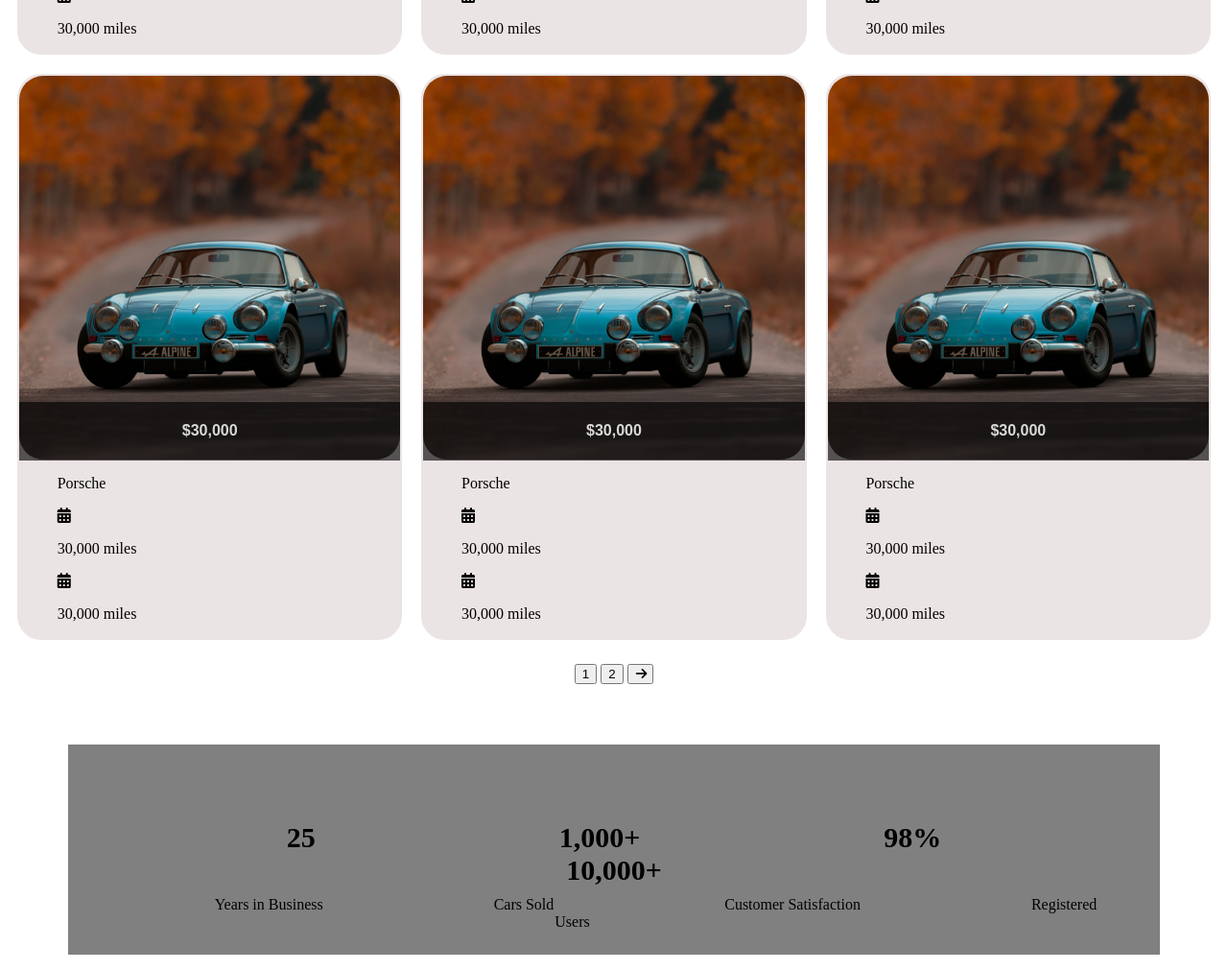
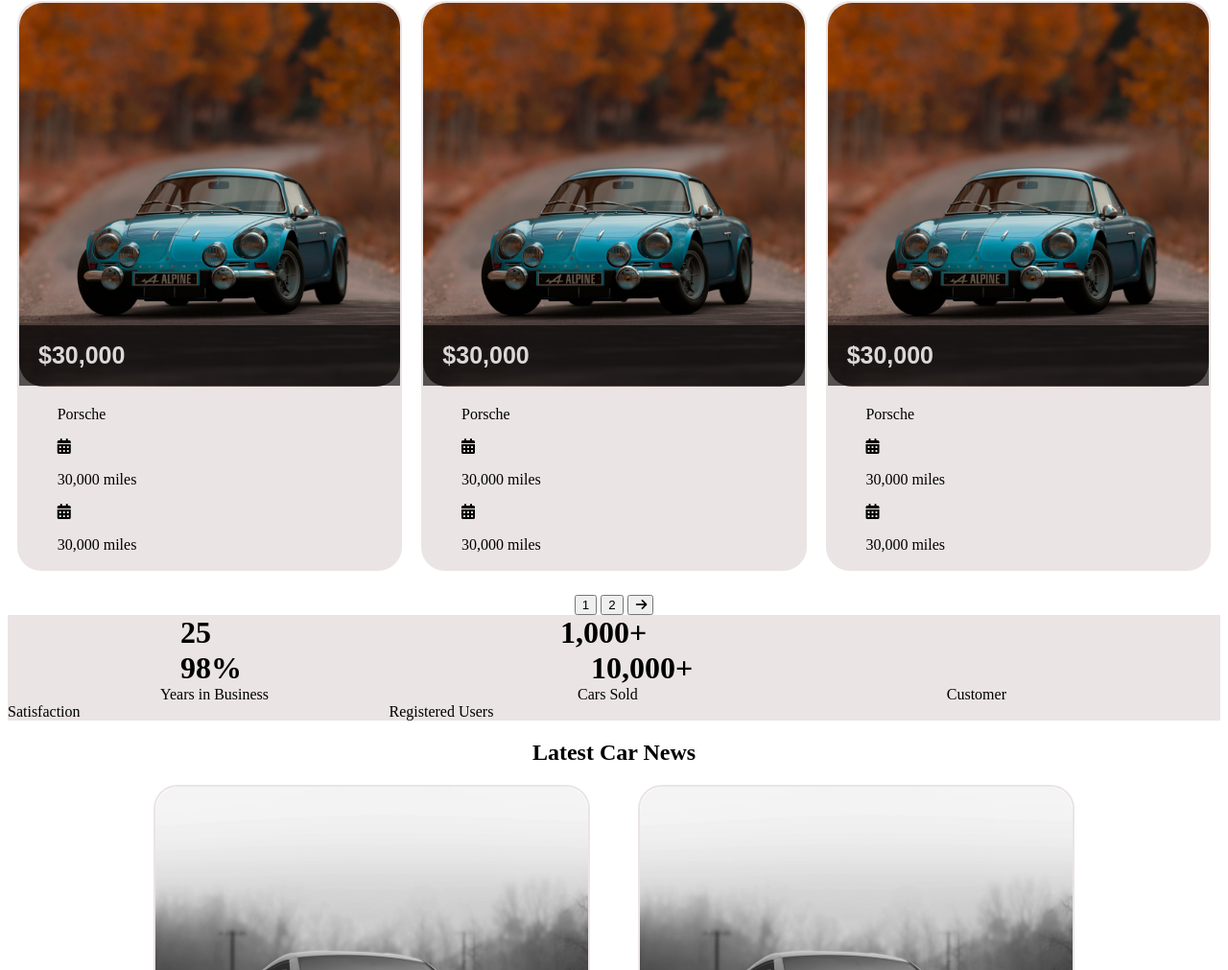
Before and after one commit to vikil94/commerce-dynamics-challenge, a website: page index.html in a window 1280 px wide. Shown: the part 1329-2340 px from the top of the page at 96% size. Drawn offline with Linux system fonts and the light colour scheme.

Commit message:
Added some media queries, still have to fix a couple of the sections

```diff
--- a/index.html
+++ b/index.html
@@ -24,7 +24,12 @@
         <li class="nav-items">BLOG</li>
         <li class="nav-items">CONTACT</li>
     </ul>
-    <img class="first-image" src="images/car1.png" alt="blackcar">
+    <div class="first-car-div">
+        <img class="first-image" src="images/car1.png" alt="blackcar">
+        <div class="car-price-div">
+            <h1 class="car-price-title">$30,000</h1>
+        </div>
+    </div>
     <form class="first-form">
         <div class="form-group">
             <select class="form-control">
@@ -56,7 +61,7 @@
         <div class="car-divs">
             <img class="car-selection-image" src="images/car2.png" alt="random-car">
             <div class="car-price-div">
-                <h4 class="car-price-title">$30,000</h4>
+                <h1 class="car-price-title">$30,000</h1>
             </div>
             <p class="cartype">Porsche</p>
             <i class="fas fa-calendar-alt"></i>
@@ -67,7 +72,7 @@
         <div class="car-divs">
             <img class="car-selection-image" src="images/car2.png" alt="random-car">
             <div class="car-price-div">
-                <h4 class="car-price-title">$30,000</h4>
+                <h1 class="car-price-title">$30,000</h1>
             </div>
             <p class="cartype">Porsche</p>
             <i class="fas fa-calendar-alt"></i>
@@ -78,7 +83,7 @@
         <div class="car-divs">
             <img class="car-selection-image" src="images/car2.png" alt="random-car">
             <div class="car-price-div">
-                <h4 class="car-price-title">$30,000</h4>
+                <h1 class="car-price-title">$30,000</h1>
             </div>
             <p class="cartype">Porsche</p>
             <i class="fas fa-calendar-alt"></i>
@@ -89,7 +94,7 @@
         <div class="car-divs">
             <img class="car-selection-image" src="images/car2.png" alt="random-car">
             <div class="car-price-div">
-                <h4 class="car-price-title">$30,000</h4>
+                <h1 class="car-price-title">$30,000</h1>
             </div>
             <p class="cartype">Porsche</p>
             <i class="fas fa-calendar-alt"></i>
@@ -100,7 +105,7 @@
         <div class="car-divs">
             <img class="car-selection-image" src="images/car2.png" alt="random-car">
             <div class="car-price-div">
-                <h4 class="car-price-title">$30,000</h4>
+                <h1 class="car-price-title">$30,000</h1>
             </div>
             <p class="cartype">Porsche</p>
             <i class="fas fa-calendar-alt"></i>
@@ -111,7 +116,7 @@
         <div class="car-divs">
             <img class="car-selection-image" src="images/car2.png" alt="random-car">
             <div class="car-price-div">
-                <h4 class="car-price-title">$30,000</h4>
+                <h1 class="car-price-title">$30,000</h1>
             </div>
             <p class="cartype">Porsche</p>
             <i class="fas fa-calendar-alt"></i>
@@ -125,18 +130,18 @@
         <button class=1btn>2</button>
         <button class=1btn><i class="fas fa-arrow-right"></i></button>
     </div>
-    <div class="business-section-div">
-        <div class="business-section">
-            <h3 class="business-numbers">25</h3>
-            <h3 class="business-numbers">1,000+</h3>
-            <h3 class="business-numbers">98%</h3>
-            <h3 class="business-numbers">10,000+</h3>
+    <div class="about-section">
+        <div class="numbers">
+            <h1 class="numbers-title">25</h1>
+            <h1 class="numbers-title">1,000+</h1>
+            <h1 class="numbers-title">98%</h1>
+            <h1 class="numbers-title">10,000+</h1>
         </div>
-        <div class="business-info-section">
-            <p class="business-info">Years in Business</p>
-            <p class="business-info">Cars Sold</p>
-            <p class="business-info">Customer Satisfaction</p>
-            <p class="business-info">Registered Users</p>
+        <div class="about-desc">
+            <p class="about-desc-p">Years in Business</p>
+            <p class="about-desc-p">Cars Sold</p>
+            <p class="about-desc-p">Customer Satisfaction</p>
+            <p class="about-desc-p">Registered Users</p>
         </div>
     </div>
     <div class="latest-cars-section">
--- a/main.scss
+++ b/main.scss
@@ -25,9 +25,29 @@
 
 .first-image {
     width: 100%;
-    height: 30em;
-    padding-right: 5px;
+    height: 25em;
 }
+
+.first-car-div {
+    position: relative;
+    display: inline-block;
+    width: 100%
+}
+
+.first-car-div .car-price-div {
+    position: absolute;
+    z-index: 999;
+    margin: 0 auto;
+    top: 80%;
+    text-align: left;
+    /* Adjust this value to move the positioned div up and down */
+    background: rgba(0, 0, 0, 0.8);
+    font-family: Arial, sans-serif;
+    color: #fff;
+    width: 100%;
+    /* Set the width of the positioned div */
+}
+
 
 .first-form {
     background: $carBackground;
@@ -76,18 +96,11 @@
 .car-divs {
     position: relative;
     display: inline-block;
-    margin: 0 5%;
+    margin: 10px 10px;
     border: 2px solid #EBE4E4;
     border-radius: 25px;
-    margin: 10px 10px;
     background: $carBackground;
 }
-
-.car-price-title {
-    color: white;
-    text-align: center;
-}
-
 
 .car-divs .car-price-div {
     position: absolute;
@@ -95,19 +108,25 @@
     margin: 0 auto;
     left: 0;
     right: 0;
-    top: 58%;
+    top: 57%;
+    text-align: left;
     /* Adjust this value to move the positioned div up and down */
     background: rgba(0, 0, 0, 0.8);
     opacity:0.8;
     font-family: Arial,
     sans-serif;
     width: 100%;
+    color: white;
     /* Set the width of the positioned div */
+}
+
+.car-price-title {
+    padding-left: 20px;
+    font-size: 25px;
 }
 
 
 .car-selection-image {
-    display: block;
     height: 25em;
     width: 100%;
     border-radius: 25px;
@@ -120,7 +139,6 @@
 .car-info-p {
     margin-left: 10%;
 }
-
 
 
 i {
@@ -137,31 +155,20 @@
     text-align: center;
 }
 
-.business-section-div {
-    background: grey;
-    margin: 5% 5%;
-    padding: 2% 2%;
-}
-.business-section {
-    margin-top: 5%;
-    text-align: center;
+.about-section {
+    background: $carBackground;
 }
 
-.business-numbers {
+.numbers-title {
     display: inline;
-    padding: 10px 125px;
-    font-size: 30px;
+    padding: 10px 180px;
 }
 
-.business-info-section {
-    margin-top: 10px;
-    text-align: center;
+.about-desc-p {
+    display: inline;
+    padding: 10px 159px;
 }
 
-.business-info {
-    display: inline;
-    padding: 10px 8%;
-}
 
 .latest-cars-section {
     text-align: center;
@@ -262,3 +269,30 @@
     width: 100%;
     padding: 10px 10px;
 }
+
+/*
+----------MEDIA QUERIES-----------
+*/
+
+@media only screen and (max-width: 375px) {
+    .car-selection {
+        margin-top: 15%;
+        display: grid;
+        grid-template-columns: 1fr 1fr;
+    }
+    .contact-section {
+        margin-top: 15% 5%;
+        display: grid;
+        grid-template-columns: 1fr 1fr;
+    }
+    .main-nav {
+        font-size: 10px;
+    }
+    .about-section {
+        font-size: 10px;
+    }
+}
+
+/*
+---------------------------------------
+*/
```
Also changed, not shown: main.css, 1 other file.
